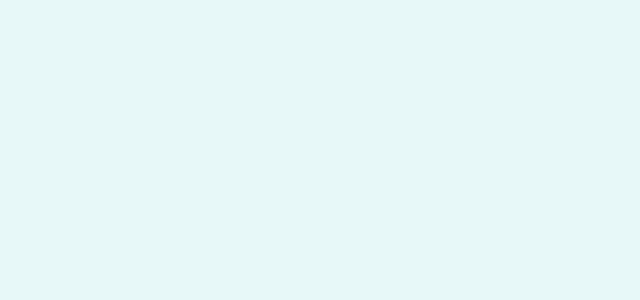
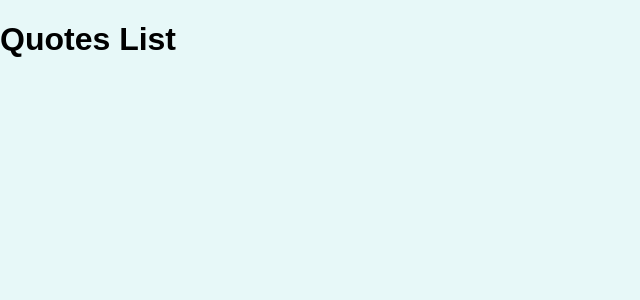
Before and after one commit to Coughdrops13/udemy-reactjs, a JavaScript app in the folder react-complete-guide-react-router-practice/: page /quotes in a window 1280 px wide. Shown: the top 300 px of the page, without its empty margins (0-640 px from the left). Built offline with nearby package versions, Linux system fonts and the light colour scheme.

Commit message:
create rough page outline for list, item, and form Quotes pages

```diff
--- a/react-complete-guide-react-router-practice/src/components/quotes/QuoteForm.js
+++ b/react-complete-guide-react-router-practice/src/components/quotes/QuoteForm.js
@@ -1,7 +1,9 @@
 import classes from './QuoteForm.module.css';
 
 const QuoteForm = (props) => {
-  return
+  return (
+    <h1>New Quote Form</h1>
+  )
 };
 
 export default QuoteForm;
--- a/react-complete-guide-react-router-practice/src/components/quotes/QuoteItem.js
+++ b/react-complete-guide-react-router-practice/src/components/quotes/QuoteItem.js
@@ -1,7 +1,14 @@
+import { useParams } from 'react-router-dom';
+
+
 import classes from './QuoteItem.module.css';
 
 const QuoteItem = (props) => {
-  return
+  const params = useParams();
+
+  return (
+    <h1>{params.quoteId}</h1>
+  )
 };
 
 export default QuoteItem;
--- a/react-complete-guide-react-router-practice/src/components/quotes/QuoteList.js
+++ b/react-complete-guide-react-router-practice/src/components/quotes/QuoteList.js
@@ -1,7 +1,9 @@
 import classes from './QuoteList.module.css';
 
 const QuoteList = (props) => {
-  return
+  return (
+    <h1>Quotes List</h1>
+  )
 };
 
 export default QuoteList;
```
